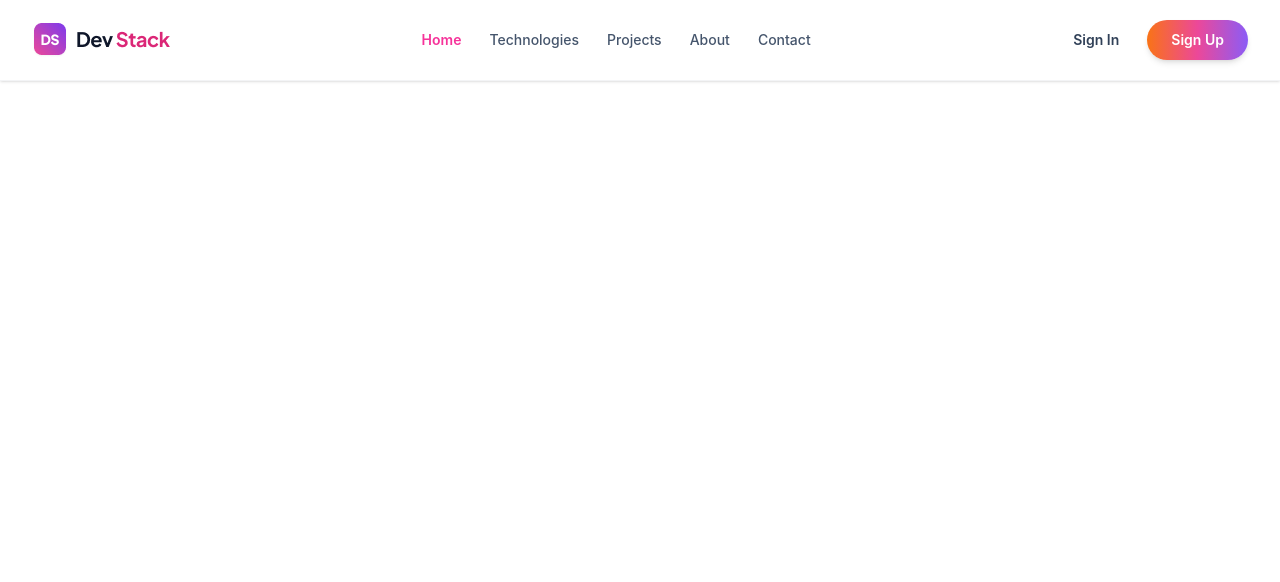
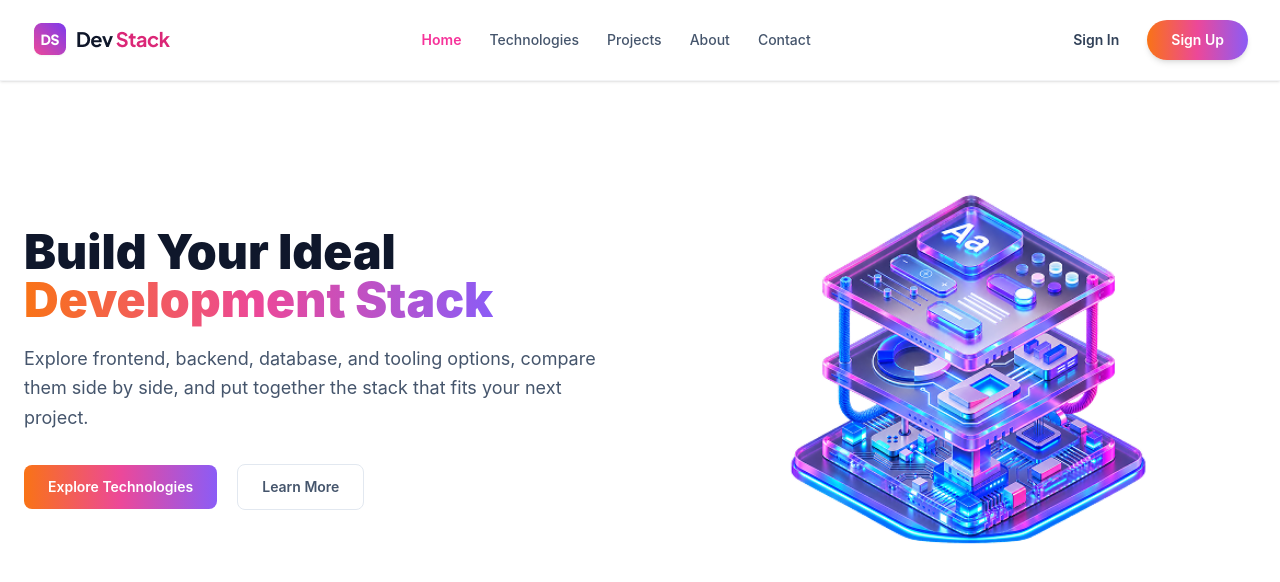
Before and after one commit to rezowan-kabir/dev-stack, a React (Vite) app: page / in a window 1280 px wide. Shown: the top 582 px of the page. Built offline with nearby package versions, Linux system fonts and the light colour scheme.

Commit message:
add hero section

```diff
--- a/src/App.tsx
+++ b/src/App.tsx
@@ -1,4 +1,5 @@
 import './App.css'
+import Hero from './components/Hero'
 import Navbar from './components/Navbar'
 
 function App() {
@@ -6,7 +7,7 @@ function App() {
   return (
     <>
       <Navbar></Navbar>
-
+      <Hero></Hero>
     </>
   )
 }
--- a/src/components/Hero.tsx
+++ b/src/components/Hero.tsx
@@ -0,0 +1,39 @@
+import heroImg from "../assets/banner-stack.png";
+
+export default function Hero() {
+  return (
+    <section id="home" className="bg-white ">
+      <div className="max-w-7xl mx-auto px-4 sm:px-6 ">
+        <div className="flex flex-col lg:flex-row items-center justify-between gap-10">
+          <div className="flex-1 text-center lg:text-left">
+            <h1 className="text-3xl sm:text-4xl lg:text-5xl font-black text-slate-900 mb-5">
+              Build Your Ideal <br className="hidden sm:inline" />
+              <span className="brand-gradient bg-clip-text text-transparent">
+                Development Stack
+              </span>
+            </h1>
+
+            <p className="text-slate-600 text-sm sm:text-base lg:text-lg mb-8 max-w-xl mx-auto lg:mx-0 leading-relaxed">
+              Explore frontend, backend, database, and tooling options, compare
+              them side by side, and put together the stack that fits your next
+              project.
+            </p>
+
+            <div className="flex items-center justify-center lg:justify-start gap-5">
+              <a className="text-xs sm:text-sm font-semibold text-white brand-gradient px-6 py-3 rounded-lg ">
+                Explore Technologies
+              </a>
+              <button className="text-xs sm:text-sm font-semibold text-slate-600 bg-white border border-slate-200 px-6 py-3 rounded-lg hover:bg-slate-50 ">
+                Learn More
+              </button>
+            </div>
+          </div>
+
+          <div className="flex-1 flex justify-center w-full max-w-md lg:max-w-xl">
+            <img src={heroImg} className="w-full h-auto " />
+          </div>
+        </div>
+      </div>
+    </section>
+  );
+}
```
